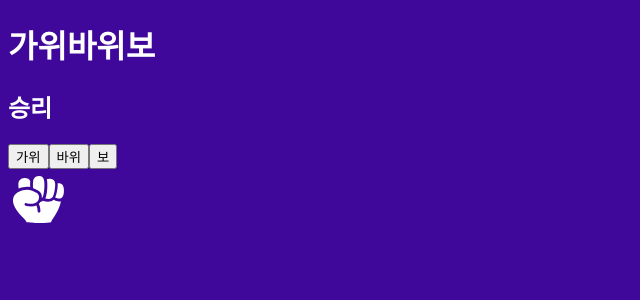
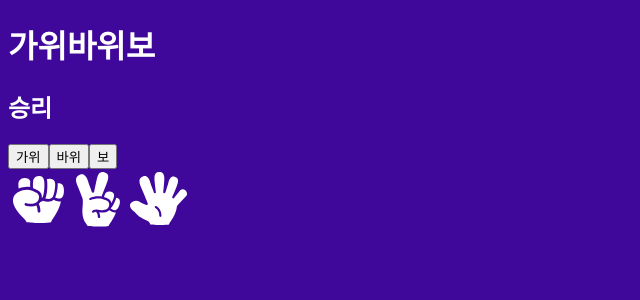
Before and after one commit to Hyun-HaHa/React-study, a React (Create React App) app: page / in a window 1280 px wide. Shown: the top 300 px of the page, without its empty margins (0-640 px from the left). Built offline with nearby package versions, Linux system fonts and the light colour scheme.

Commit message:
가위바위보 - HandIcon(2)

```diff
--- a/src/App.js
+++ b/src/App.js
@@ -4,7 +4,9 @@
 function App() {
     return (
         <div>
-            <HandIcon/>
+            <HandIcon value="rock"/>
+            <HandIcon value="scissor"/>
+            <HandIcon value="paper"/>
         </div>
     )
 }
--- a/src/HandIcon.js
+++ b/src/HandIcon.js
@@ -1,7 +1,19 @@
 import rockImg from './assets/rock.svg';
+import scissorImg from './assets/scissor.svg';
+import paperImg from './assets/paper.svg';
 
-function HandIcon(){
-    return <img src={rockImg} alt='주먹'/>
+const resultImg = {
+    rock : rockImg,
+    scissor : scissorImg,
+    paper : paperImg
+};
+
+function HandIcon({ value }){
+    //
+    const src = resultImg[value];
+    //
+    return <img src={src} alt={value}/>
+    //
 }
 
 export default HandIcon;
```
